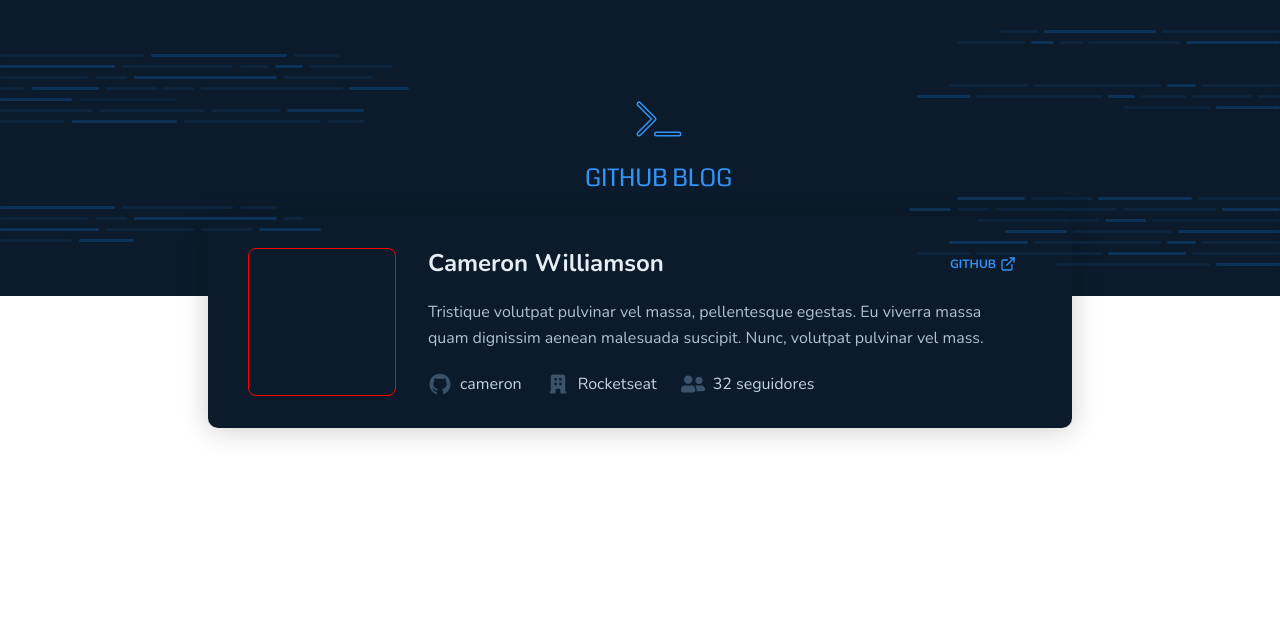
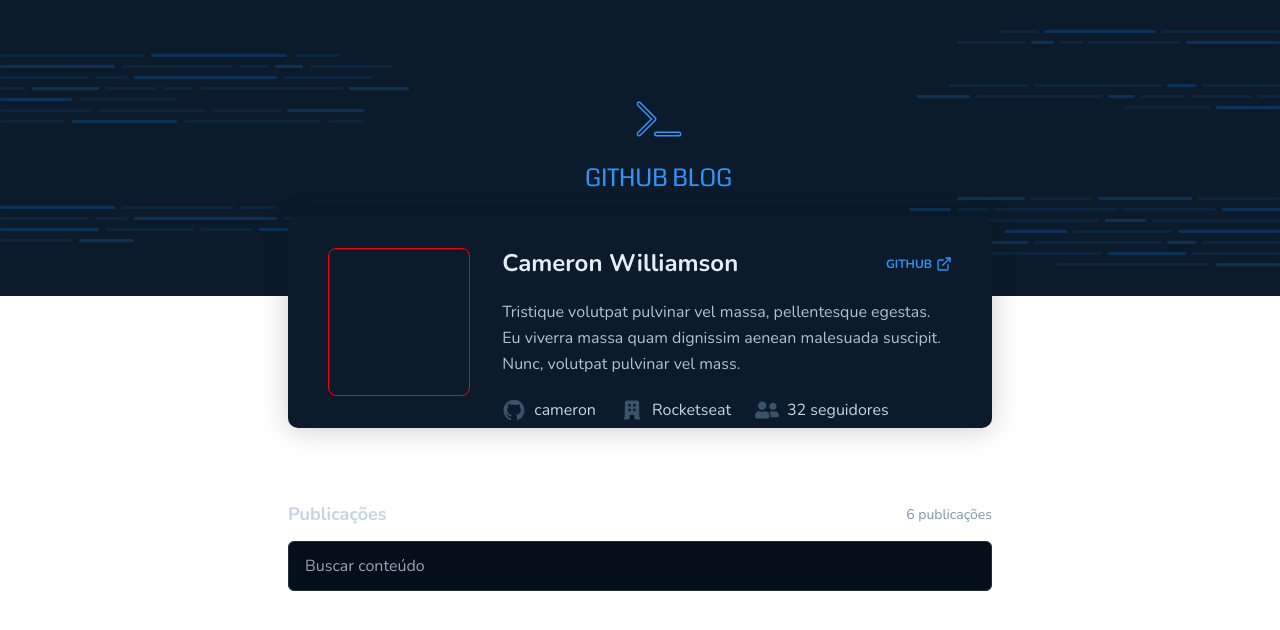
Before and after one commit to flvSantos15/github-blog, a React (Vite) app: page / in a window 1280 px wide. Shown: the top 630 px of the page. Built offline with nearby package versions, Linux system fonts and the light colour scheme.

Commit message:
feat(custom search component): custom search componente done :sparkles:

```diff
--- a/src/App.tsx
+++ b/src/App.tsx
@@ -2,6 +2,7 @@ import { useState } from 'react'
 import { CardItem } from './components/CardItem'
 
 import { CustomInput } from './components/CustomInput'
+import { CustomSearch } from './components/CustomSearch'
 import { Header } from './components/Header'
 import { Introduction } from './components/Introduction'
 
@@ -11,7 +12,12 @@ export function App() {
       {/* primeiro monto o fixo, dps o header vai pro layout component */}
       <Header />
 
-      <Introduction />
+      {/* preciso criar um container */}
+      <div className="flex flex-col w-[90%] md:w-[70%] xl:w-[55%] m-auto">
+        <Introduction />
+
+        <CustomSearch />
+      </div>
     </div>
   )
 }
--- a/src/components/CustomSearch.tsx
+++ b/src/components/CustomSearch.tsx
@@ -1,5 +1,18 @@
 import React from 'react'
+import { CustomInput } from './CustomInput'
 
 export function CustomSearch() {
-  return <div>CustomSearch</div>
+  return (
+    <div className="flex flex-col gap-3">
+      <div className="flex items-center justify-between">
+        <h2 className="font-['Nunito'] font-bold text-[18px] leading-[29px] text-base-subtitle">
+          Publicações
+        </h2>
+        <span className="font-['Nunito'] font-normal text-sm leading-[22px] text-right text-base-span">
+          6 publicações
+        </span>
+      </div>
+      <CustomInput />
+    </div>
+  )
 }
--- a/src/components/Introduction.tsx
+++ b/src/components/Introduction.tsx
@@ -9,7 +9,7 @@ import { FaUserFriends } from 'react-icons/fa'
 
 export function Introduction() {
   return (
-    <div className="flex gap-8 m-auto py-8 px-10 -mt-[80px] xl:w-[864px] xl:h-[212px] bg-base-profile shadow-[0px_2px_28px_rgba(0,0,0,0.2)] rounded-[10px]">
+    <div className="flex gap-8 m-auto mb-[72px] py-8 px-10 -mt-[80px] xl:h-[212px] bg-base-profile shadow-[0px_2px_28px_rgba(0,0,0,0.2)] rounded-[10px]">
       <div className="flex border border-solid border-[red] xl:w-[148px] xl:h-[148px] rounded-lg"></div>
       <div className="flex flex-col xl:w-[75%] gap-5">
         <div className="flex justify-between xl:w-full">
```
